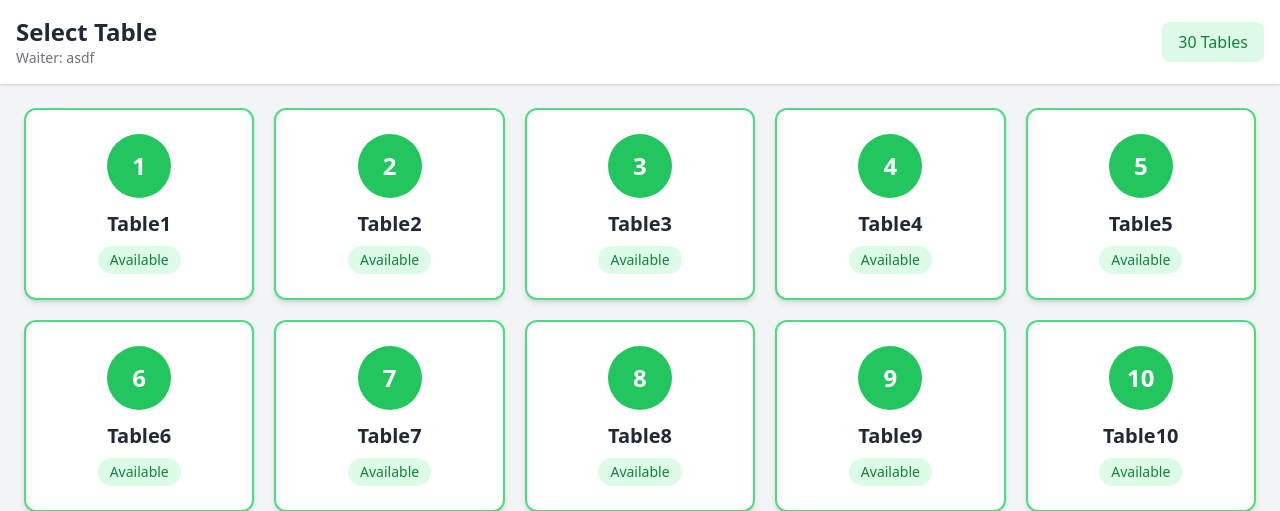
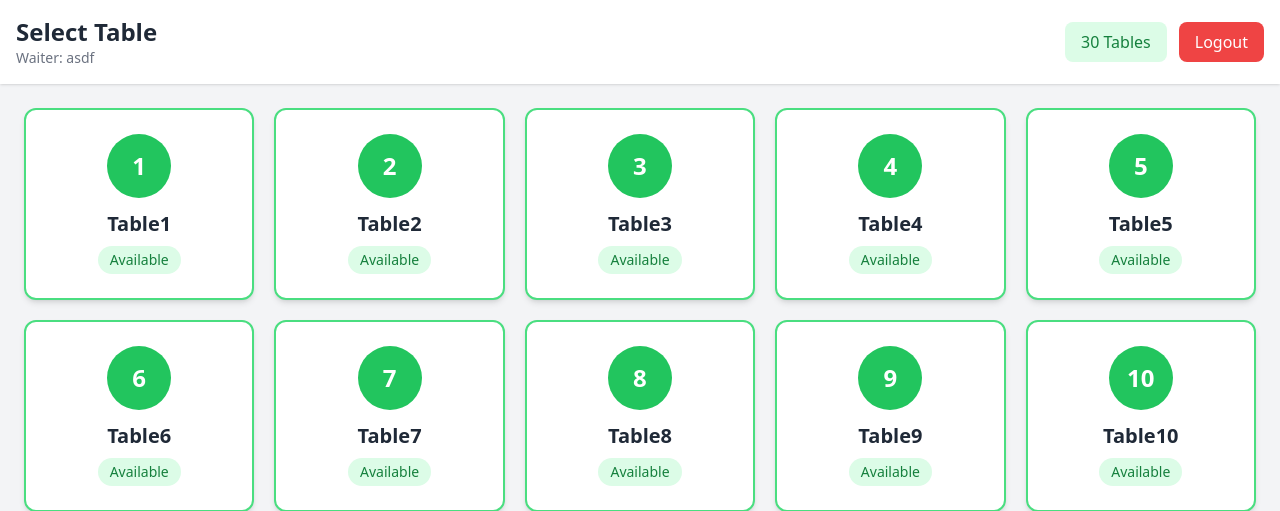
Before and after one commit to Mrsaugatshah/restaurant-management-system, a Django app: page /orders/tables/ in a window 1280 px wide. Shown: the top 511 px of the page. Run offline with Django 5.2, Linux system fonts and the light colour scheme; a user stored in the database is signed in; data comes from the database, SQL or seed files in the repository; both versions use the stored data as it was after the commit; some libraries are stand-ins or nearby versions.

Commit message:
feat:logout button in table page and auto redirect user based on role and login

```diff
--- a/orders/templates/orders/tables.html
+++ b/orders/templates/orders/tables.html
@@ -1,8 +1,8 @@
-<!DOCTYPE html>
+<!doctype html>
 <html lang="en">
   <head>
-    <meta charset="UTF-8">
-    <meta name="viewport" content="width=device-width, initial-scale=1.0">
+    <meta charset="UTF-8" />
+    <meta name="viewport" content="width=device-width, initial-scale=1.0" />
     <title>Select Table</title>
 
     <!-- Tailwind CSS CDN -->
@@ -10,23 +10,28 @@
   </head>
 
   <body class="bg-gray-100 min-h-screen">
-
     <!-- Header -->
     <header class="bg-white shadow p-4 flex justify-between items-center">
       <div>
-            <h1 class="text-2xl font-bold text-gray-800">
-                Select Table
-            </h1>
-            <p class="text-sm text-gray-500">
-                Waiter: {{ request.user.username }}
-            </p>
+        <h1 class="text-2xl font-bold text-gray-800">Select Table</h1>
+        <p class="text-sm text-gray-500">Waiter: {{ request.user.username }}</p>
       </div>
 
-        <div class="bg-green-100 text-green-700 px-4 py-2 rounded-lg font-medium">
+      <div class="flex items-center gap-3">
+        <div
+          class="bg-green-100 text-green-700 px-4 py-2 rounded-lg font-medium"
+        >
           {{ tables|length }} Tables
         </div>
+
+        <a
+          href="{% url 'logout_view_url' %}"
+          class="bg-red-500 text-white px-4 py-2 rounded-lg hover:bg-red-600 transition"
+        >
+          Logout
+        </a>
+      </div>
     </header>
-
 
     <!-- Messages -->
     {% if messages %}
@@ -39,69 +44,51 @@
     </div>
     {% endif %}
 
-
-
     <!-- Table Grid -->
     <main class="p-6">
-
       {% if tables %}
 
-        <div class="grid grid-cols-2 sm:grid-cols-3 md:grid-cols-4 lg:grid-cols-5 gap-5">
-
+      <div
+        class="grid grid-cols-2 sm:grid-cols-3 md:grid-cols-4 lg:grid-cols-5 gap-5"
+      >
         {% for table in tables %}
 
         <!-- Table Card -->
-            <a href="{% url 'menu_view_url' table.id %}"
-               class="bg-white rounded-xl shadow-md hover:shadow-xl transition p-6
-                      flex flex-col items-center justify-center
-                      border-2 border-green-400
-                      active:scale-95">
-
+        <a
+          href="{% url 'menu_view_url' table.id %}"
+          class="bg-white rounded-xl shadow-md hover:shadow-xl transition p-6 flex flex-col items-center justify-center border-2 border-green-400 active:scale-95"
+        >
           <!-- Table Icon -->
-                <div class="w-16 h-16 bg-green-500 text-white rounded-full
-                            flex items-center justify-center text-2xl font-bold mb-3">
+          <div
+            class="w-16 h-16 bg-green-500 text-white rounded-full flex items-center justify-center text-2xl font-bold mb-3"
+          >
             {{ forloop.counter }}
           </div>
 
-
           <!-- Table Name -->
-                <h2 class="text-xl font-bold text-gray-800">
-                    {{ table.name }}
-                </h2>
-
+          <h2 class="text-xl font-bold text-gray-800">{{ table.name }}</h2>
 
           <!-- Status -->
-                <span class="mt-2 px-3 py-1 rounded-full text-sm
-                             bg-green-100 text-green-700">
+          <span
+            class="mt-2 px-3 py-1 rounded-full text-sm bg-green-100 text-green-700"
+          >
             Available
           </span>
-
         </a>
 
-
         {% endfor %}
-
       </div>
-
 
       {% else %}
 
       <!-- Empty State -->
       <div class="text-center mt-20">
-            <h2 class="text-xl font-bold text-gray-600">
-                No tables available
-            </h2>
+        <h2 class="text-xl font-bold text-gray-600">No tables available</h2>
 
-            <p class="text-gray-500 mt-2">
-                Add tables from admin panel.
-            </p>
+        <p class="text-gray-500 mt-2">Add tables from admin panel.</p>
       </div>
 
-
       {% endif %}
-
     </main>
-
-
   </body>
 </html>
--- a/orders/urls.py
+++ b/orders/urls.py
@@ -5,4 +5,5 @@ urlpatterns = [
     path("tables/", views.tables_views, name="tables_view_url"),
     path("menu/<int:table_id>/", views.menu_views, name="menu_view_url"),
     path("kitchen/dashboard/", views.kitchen_dashboard_view, name="kitchen_dashboard_view_url"),
+    path("logout/", views.logout_view, name="logout_view_url"),
 ]
--- a/orders/views.py
+++ b/orders/views.py
@@ -5,7 +5,7 @@ from .models import Table,Category,Order,OrderItem,MenuItem
 import json
 from django.contrib import messages
 from. import signals
-
+from django.contrib.auth import logout
 
 @role_required([User.Role.WAITER])
 def tables_views(request):
@@ -74,3 +74,8 @@ def menu_views(request, table_id):
 @role_required([User.Role.KITCHEN])
 def kitchen_dashboard_view(request):
     print("this is kitchen dashboard")
+
+
+def logout_view(request):
+    logout(request)
+    return redirect("login_view_url")
```
Also changed, not shown: accounts/views.py (+20 -10 lines), db.sqlite3. Lines whose indentation alone changed are shown as unchanged.
